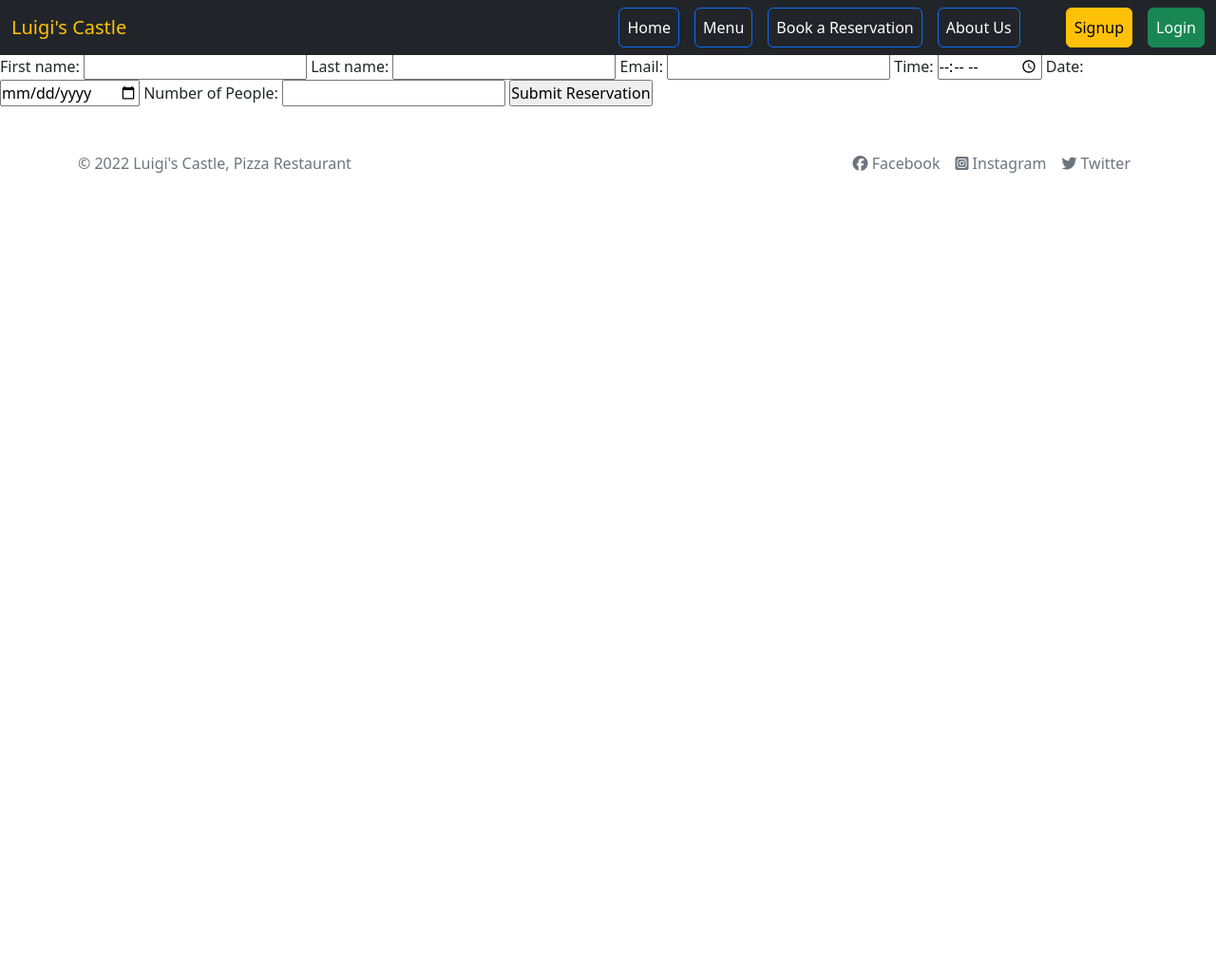
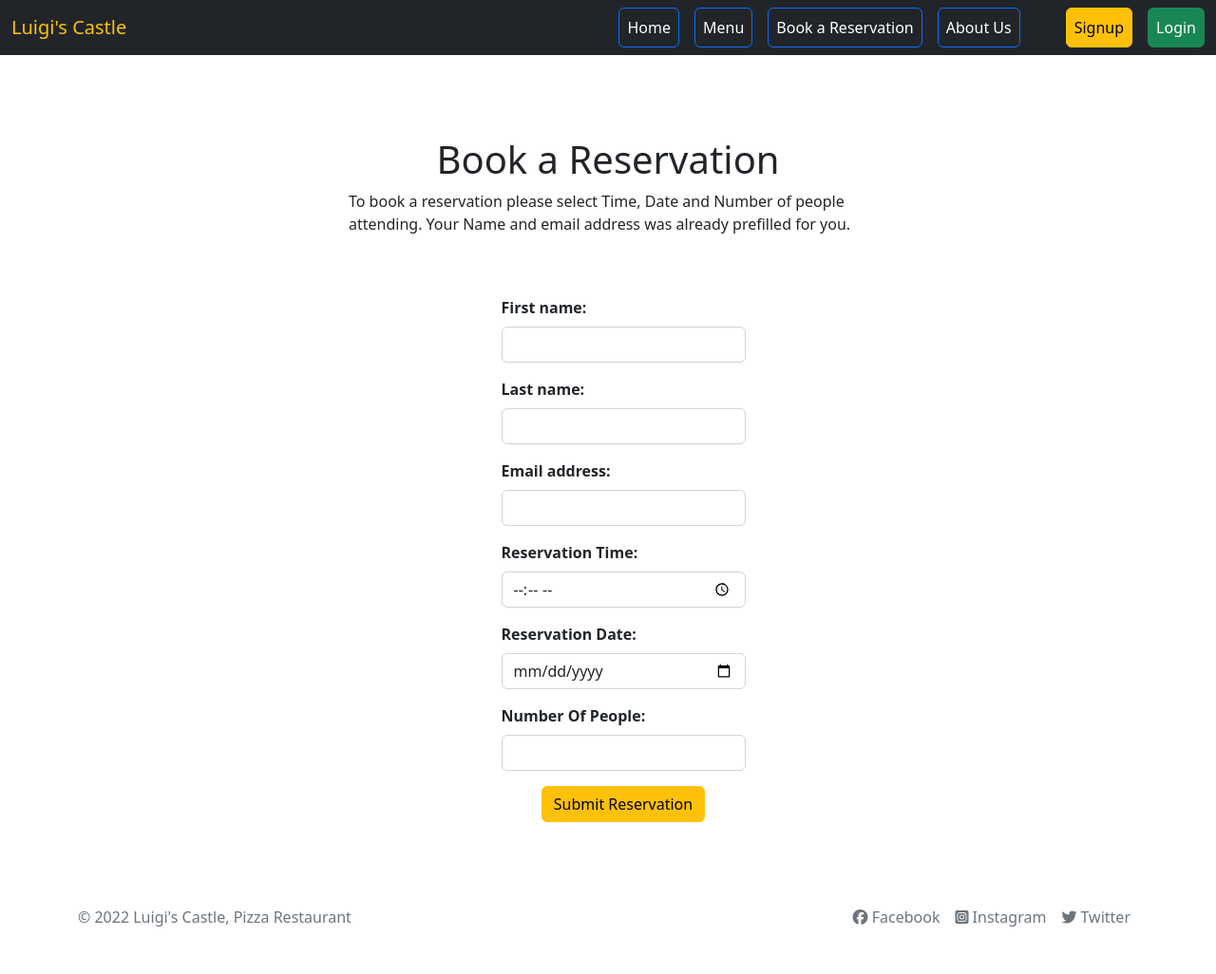
Before and after one commit to Tiyko/restaurant, a Django app: template templates/book_reservation.html in a window 1280 px wide. Shown: the whole page at 95% size. Before the commit the page ends 182 px from the top, so only its background shows below. Run offline with Django 4.2, Linux system fonts and the light colour scheme; the template is opened without the code that fills it, so the values that code supplies are empty; some libraries are stand-ins or nearby versions.

Commit message:
styled reservation page

```diff
--- a/templates/book_reservation.html
+++ b/templates/book_reservation.html
@@ -1,26 +1,52 @@
 {% extends "base.html" %}
 
 {% block content %}
+<div class="mt-5 pb-5"></div>
 
-<h1>BOOK A RESERVATION</h1>
+<div class="container">
+    <div class="row justify-content-center my-5">
+        <div class="col-sm-10 col-md-6">
+            <h1 class="d-flex justify-content-center">Book a Reservation</h1>
+            <p class="d-flex justify-content-center">To book a reservation please select Time, Date and Number of people attending. Your Name and email address was already prefilled for you.</p>
+        </div>
+    </div>
+    <div class="row justify-content-center my-5">
+        <div class="col-sm-10 col-md-6 d-flex justify-content-center">
 
-<form action="" method="POST">
-    {% csrf_token %}
-    <label for="first_name">First name: </label>
-    <input id="first_name" type="text" name="first_name" value="{{first_name}}" maxlength="100" readonly="readonly">
-    <label for="last_name">Last name: </label>
-    <input id="last_name" type="text" name="last_name" value="{{last_name}}" maxlength="100" readonly="readonly">
-    <label for="email">Email: </label>
-    <input id="email" type="text" name="email" value="{{email}}" maxlength="100" readonly="readonly">
-
-    <label for="time">Time: </label>
-    <input id="time" type="time" name="time" maxlength="100" required>
-    <label for="date">Date: </label>
-    <input id="date" type="date" name="date" maxlength="100" required>
-    <label for="number_of_people">Number of People: </label>
-    <input id="number_of_people" type="number" name="number_of_people" required>
-
-    <input type="submit" value="Submit Reservation">
-</form>
+            <form action="" method="POST">
+                {% csrf_token %}
+                <ul>
+                    <li class="mb-3">
+                        <label for="first_name" class="form-label"><strong>First name:</strong></label>
+                        <input type="text" class="form-control" id="first_name" aria-describedby="first_name" name="first_name" value="{{first_name}}" maxlength="100" readonly="readonly">
+                    </li>
+                    <li class="mb-3">
+                        <label for="last_name" class="form-label"><strong>Last name:</strong></label>
+                        <input type="text" class="form-control" id="last_name" aria-describedby="last_name" name="last_name" value="{{last_name}}" maxlength="100" readonly="readonly">
+                    </li>
+                    <li class="mb-3">
+                        <label for="email" class="form-label"><strong>Email address:</strong></label>
+                        <input type="email" class="form-control" id="email" aria-describedby="emailHelp" name="email" value="{{email}}" maxlength="100" readonly="readonly">
+                    </li>
+                    <li class="mb-3">
+                        <label for="time" class="form-label"><strong>Reservation Time:</strong></label>
+                        <input type="time" class="form-control" id="time" aria-describedby="time" name="time" maxlength="100" required>
+                    </li>
+                    <li class="mb-3">
+                        <label for="date" class="form-label"><strong>Reservation Date:</strong></label>
+                        <input type="date" class="form-control" id="date" aria-describedby="date" name="date" maxlength="100" required>
+                    </li>
+                    <li class="mb-3">
+                        <label for="number_of_people" class="form-label"><strong>Number Of People:</strong></label>
+                        <input type="number" class="form-control" id="number_of_people" aria-describedby="number_of_people" name="number_of_people" required>
+                    </li>
+                    <li class="d-flex justify-content-center">
+                        <input class="btn btn-warning" type="submit" value="Submit Reservation">
+                    </li>
+                </ul>
+            </form>
+        </div>
+    </div>
+</div>
 
 {%endblock%}
```
